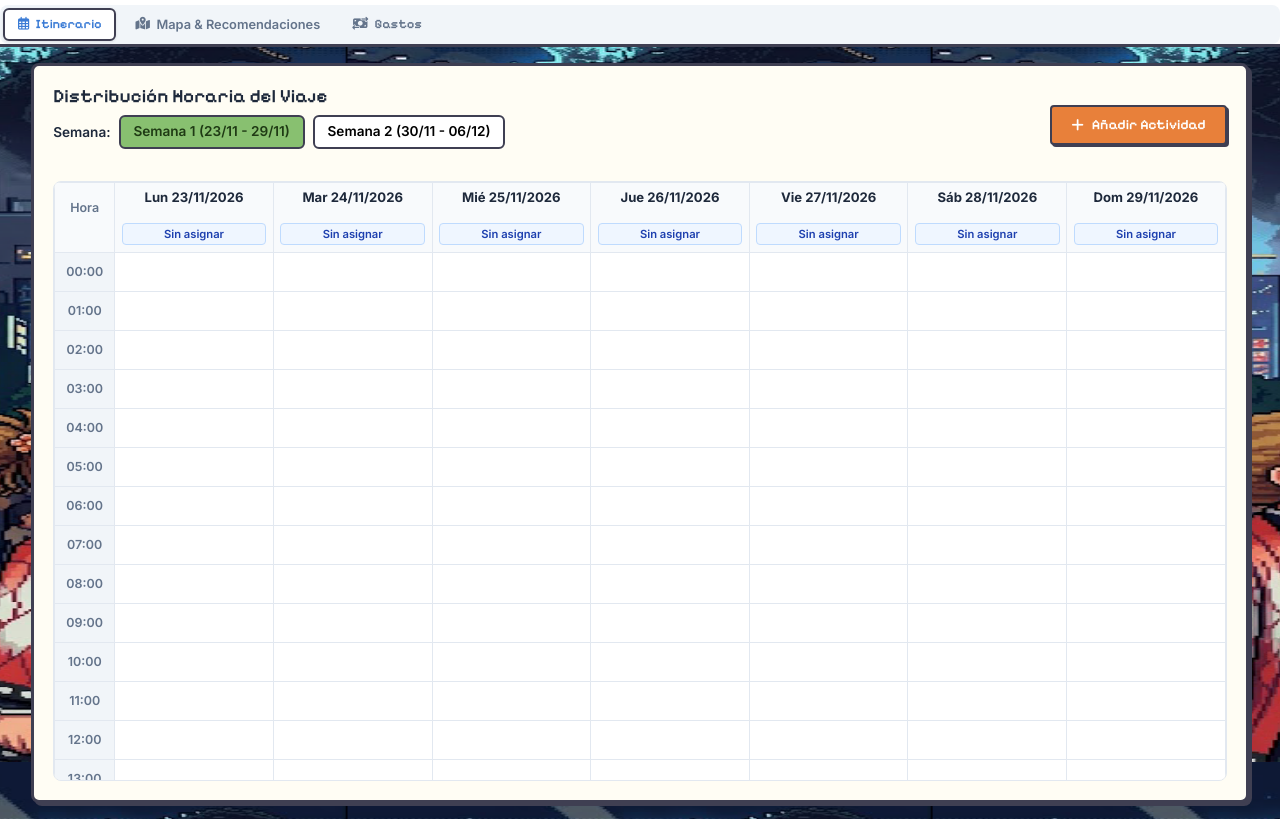
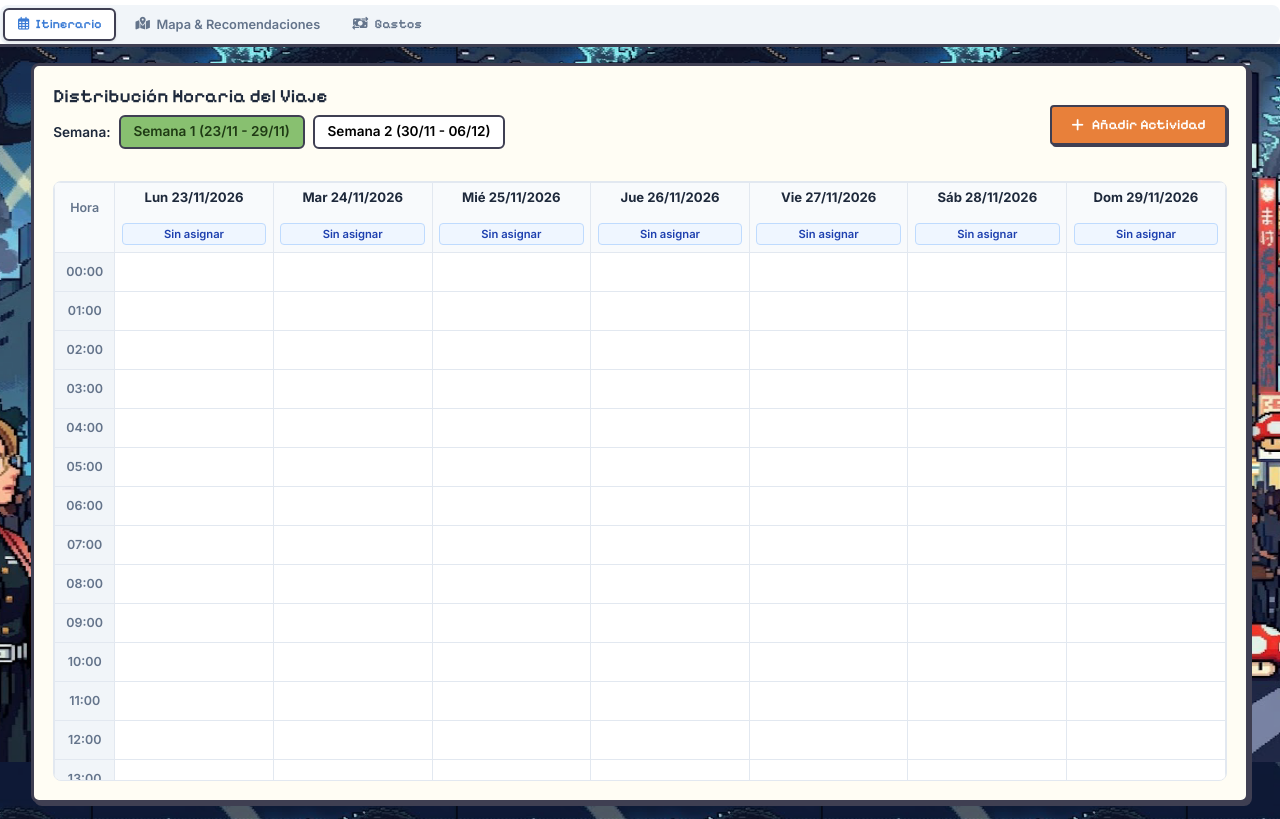
Before and after one commit to sebasegc-jpg/Japon2.0, a plain HTML site: page index.html in a window 1280 px wide. Shown: the part 38-857 px from the top of the page. Drawn offline with nearby package versions, Linux system fonts and the light colour scheme; no server answers.

Commit message:
Adjust background size for larger screens
365px

```diff
--- a/css/styles.css
+++ b/css/styles.css
@@ -27,7 +27,7 @@ body {
 
 @media (min-width: 1024px) {
     body {
-        background-size: 585px 100vh, 585px 100vh;
+        background-size: 365px 100vh, 365px 100vh;
         background-repeat: no-repeat, no-repeat;
         background-position: left top, right top;
         background-attachment: fixed, fixed;
```
